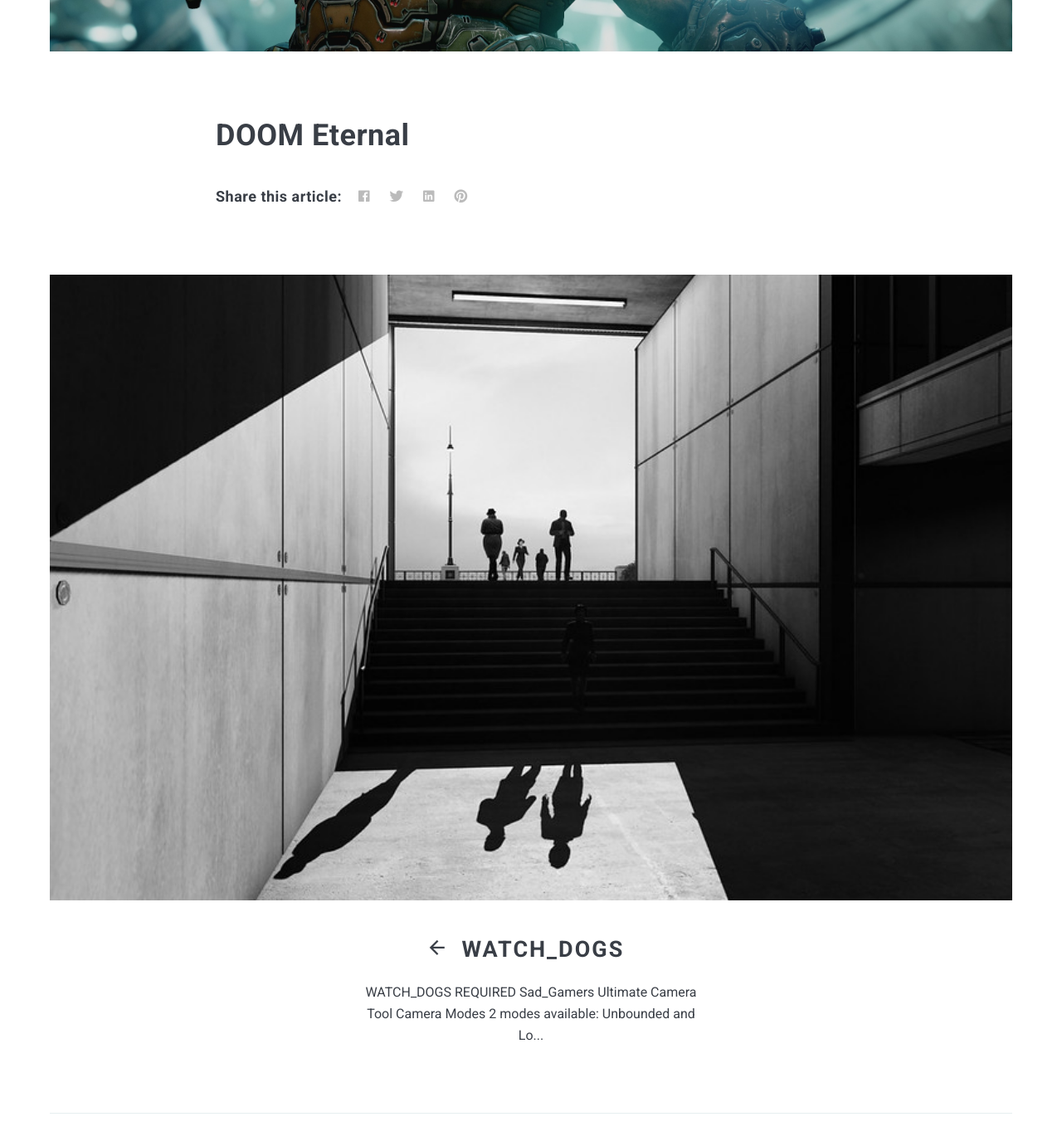
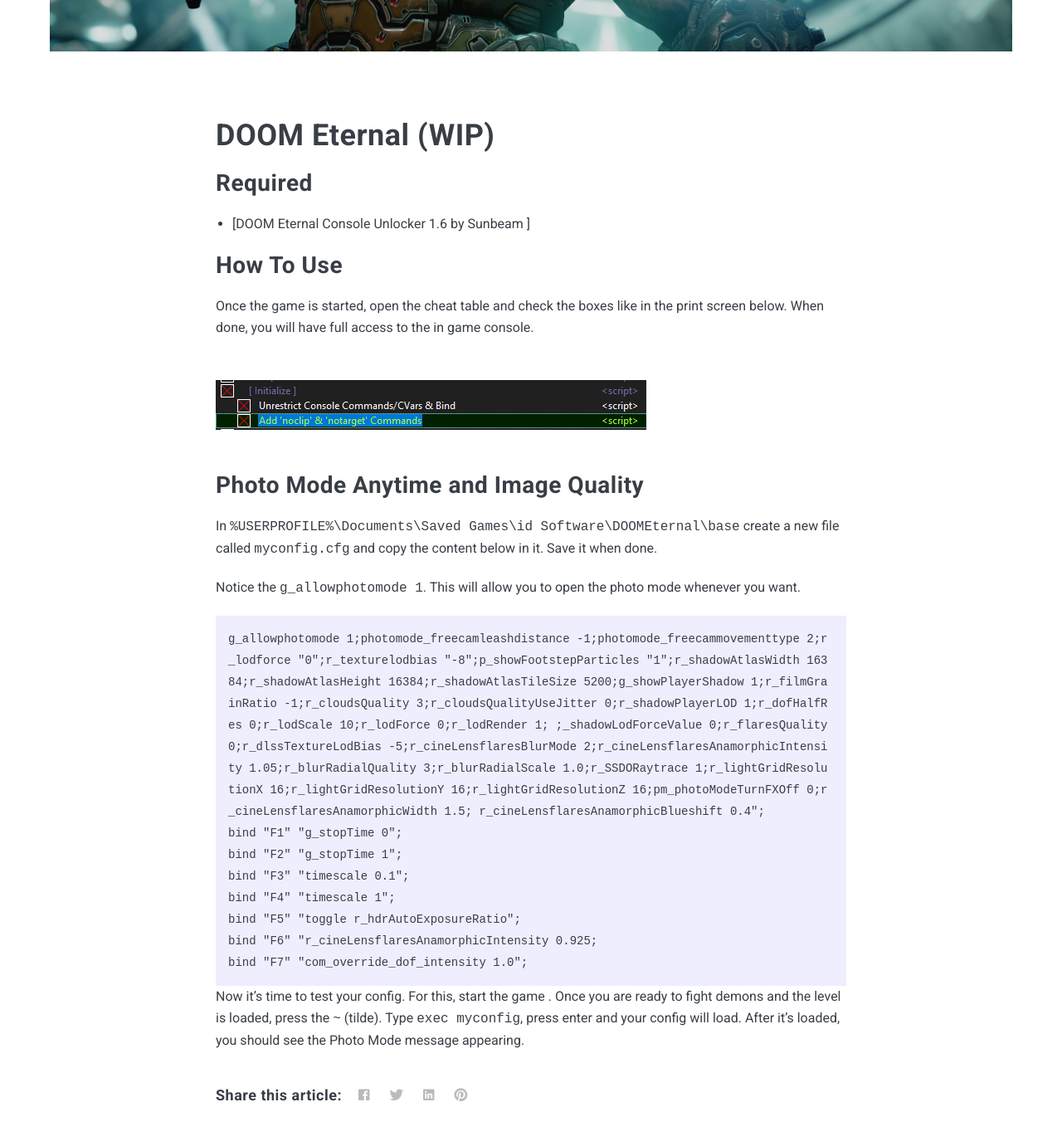
Before and after one commit to AnticOwl/anticowl.github.io, a Jekyll site: the page built from _posts/2024-07-21-Doom-Eternal.md, in a window 1280 px wide and 1400 px high, scrolled down 911 px. Shown: the top 1381 px of the window at 83% size. Built offline with Jekyll 4.4.1, drawn with Linux system fonts in a browser that asks for light colours; nearby versions of some CDN libraries.

Commit message:
Update 2024-07-21-Doom-Eternal.md

````diff
--- a/_posts/2024-07-21-Doom-Eternal.md
+++ b/_posts/2024-07-21-Doom-Eternal.md
@@ -6,4 +6,36 @@
 tags:   Screenshooting
 ---
 
-# DOOM Eternal
+# DOOM Eternal (WIP)
+
+## Required
+
+* [DOOM Eternal Console Unlocker 1.6 by Sunbeam ]
+
+## How To Use
+Once the game is started, open the cheat table and check the boxes like in the print screen below.
+When done, you will have full access to the in game console.
+
+![image](/images/DOOMEternal-01.png)
+
+## Photo Mode Anytime and Image Quality
+
+
+In `%USERPROFILE%\Documents\Saved Games\id Software\DOOMEternal\base` create a new file called `myconfig.cfg` and copy the content below in it.
+Save it when done.
+
+Notice the `g_allowphotomode 1`. This will allow you to open the photo mode whenever you want.
+
+```
+g_allowphotomode 1;photomode_freecamleashdistance -1;photomode_freecammovementtype 2;r_lodforce "0";r_texturelodbias "-8";p_showFootstepParticles "1";r_shadowAtlasWidth 16384;r_shadowAtlasHeight 16384;r_shadowAtlasTileSize 5200;g_showPlayerShadow 1;r_filmGrainRatio -1;r_cloudsQuality 3;r_cloudsQualityUseJitter 0;r_shadowPlayerLOD 1;r_dofHalfRes 0;r_lodScale 10;r_lodForce 0;r_lodRender 1; ;_shadowLodForceValue 0;r_flaresQuality 0;r_dlssTextureLodBias -5;r_cineLensflaresBlurMode 2;r_cineLensflaresAnamorphicIntensity 1.05;r_blurRadialQuality 3;r_blurRadialScale 1.0;r_SSDORaytrace 1;r_lightGridResolutionX 16;r_lightGridResolutionY 16;r_lightGridResolutionZ 16;pm_photoModeTurnFXOff 0;r_cineLensflaresAnamorphicWidth 1.5; r_cineLensflaresAnamorphicBlueshift 0.4";
+bind "F1" "g_stopTime 0";
+bind "F2" "g_stopTime 1";
+bind "F3" "timescale 0.1";
+bind "F4" "timescale 1";
+bind "F5" "toggle r_hdrAutoExposureRatio";
+bind "F6" "r_cineLensflaresAnamorphicIntensity 0.925;
+bind "F7" "com_override_dof_intensity 1.0";
+```
+
+Now it's time to test your config. For this, start the game . Once you are ready to fight demons and the level is loaded, press the `~` (tilde).
+Type `exec myconfig`, press enter and your config will load. After it's loaded, you should see the Photo Mode message appearing.
````
